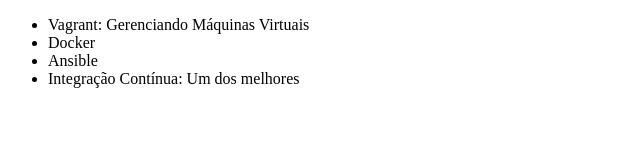
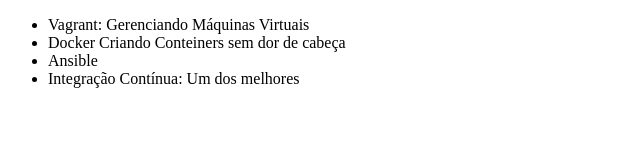
Before and after one commit to daniel-fmorais/git_curso, a plain HTML site: page index.html in a window 1280 px wide. Shown: the whole page, without its empty margins (0-640 px from the left). Drawn offline with Linux system fonts and the light colour scheme.

Commit message:
Atulizando nome docker

```diff
--- a/index.html
+++ b/index.html
@@ -7,7 +7,7 @@
 <body>
 	<ul>
 		<li>Vagrant: Gerenciando Máquinas Virtuais</li>
-		<li>Docker</li>
+		<li>Docker Criando Conteiners sem dor de cabeça</li>
 		<li>Ansible</li>
 		<li>Integração Contínua: Um dos melhores</li>
 	</ul>
```
